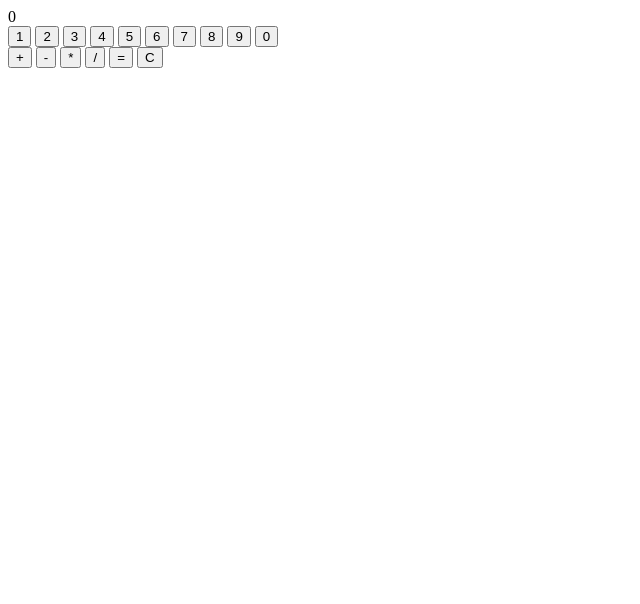
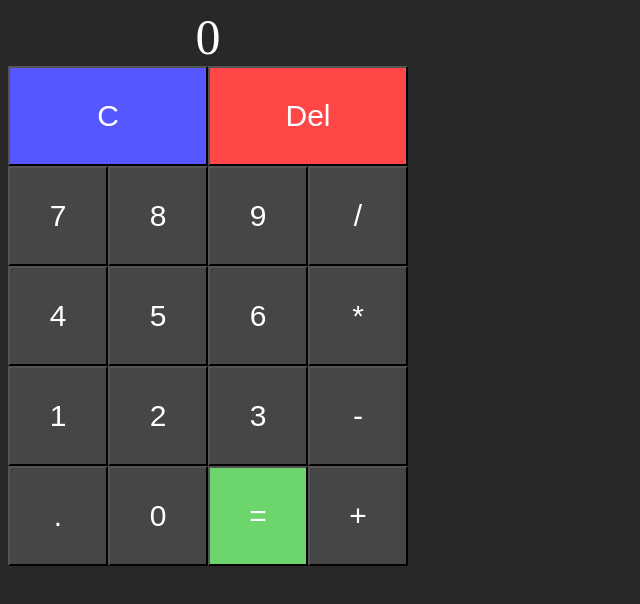
Before and after one commit to niallsiow/calculator, a plain HTML site: page index.html in a window 1280 px wide. Shown: the whole page, without its empty margins (0-640 px from the left). Drawn offline with Linux system fonts and the light colour scheme.

Commit message:
Add basic styling and fixed layout for calculator

```diff
--- a/index.html
+++ b/index.html
@@ -4,6 +4,44 @@
     <title>Calculator</title>
     <meta charset="UTF-8">
     <script src="./script.js" defer></script>
+
+    <style>
+      *{
+        background-color: rgb(40, 40, 40);
+        color: white;
+      }
+
+      .row{
+        display: flex;
+      }
+
+      .button{
+        font-size: 30px;
+        background-color:rgb(70, 70, 70);
+        height: 100px;
+        width: 100px;
+      }
+
+      .buttonClear{
+        width: 200px;
+        background-color: rgb(87, 87, 255);
+      }
+
+      .buttonDelete{
+        width: 200px;
+        background-color: rgb(255, 71, 71);
+      }
+
+      .buttonEquals{
+        background-color: rgb(108, 214, 108);
+      }
+
+      .display{
+        width: 400px;
+        font-size: 50px;
+        text-align: center;
+      }
+    </style>
   </head>
 
   <body>
@@ -12,26 +50,40 @@
       0
     </div>
 
-    <div class="numbers">
-      <button class="button1">1</button>
-      <button class="button2">2</button>
-      <button class="button3">3</button>
-      <button class="button4">4</button>
-      <button class="button5">5</button>
-      <button class="button6">6</button>
-      <button class="button7">7</button>
-      <button class="button8">8</button>
-      <button class="button9">9</button>
-      <button class="button0">0</button>
-    </div>
+    <div class="buttons">
+      <div class="row">
+        <button class="button buttonClear">C</button>
+        <button class="button buttonDelete">Del</button>
+      </div>
+      <div class="row">
+        <button class="button button7">7</button>
+        <button class="button button8">8</button>
+        <button class="button button9">9</button>
+        <button class="button buttonDivide">/</button>
+      </div>
+      <div class="row">
+        <button class="button button4">4</button>
+        <button class="button button5">5</button>
+        <button class="button button6">6</button>
+        <button class="button buttonMultiply">*</button>
+      </div>
+      <div class="row">
+        <button class="button button1">1</button>
+        <button class="button button2">2</button>
+        <button class="button button3">3</button>
+        <button class="button buttonSubtract">-</button>
+      </div>
+      <div class="row">
+        <button class="button buttonDecimal">.</button>
+        <button class="button button0">0</button>
+        <button class="button buttonEquals">=</button>
+        <button class="button buttonAdd">+</button>
+      </div>
+      <div class="row">
+      </div>
 
-    <div class="operators">
-      <button class="buttonAdd">+</button>
-      <button class="buttonSubtract">-</button>
-      <button class="buttonMultiply">*</button>
-      <button class="buttonDivide">/</button>
-      <button class="buttonEquals">=</button>
-      <button class="buttonClear">C</button>
+      <div>
+      </div>
     </div>
 
   </body>
```
